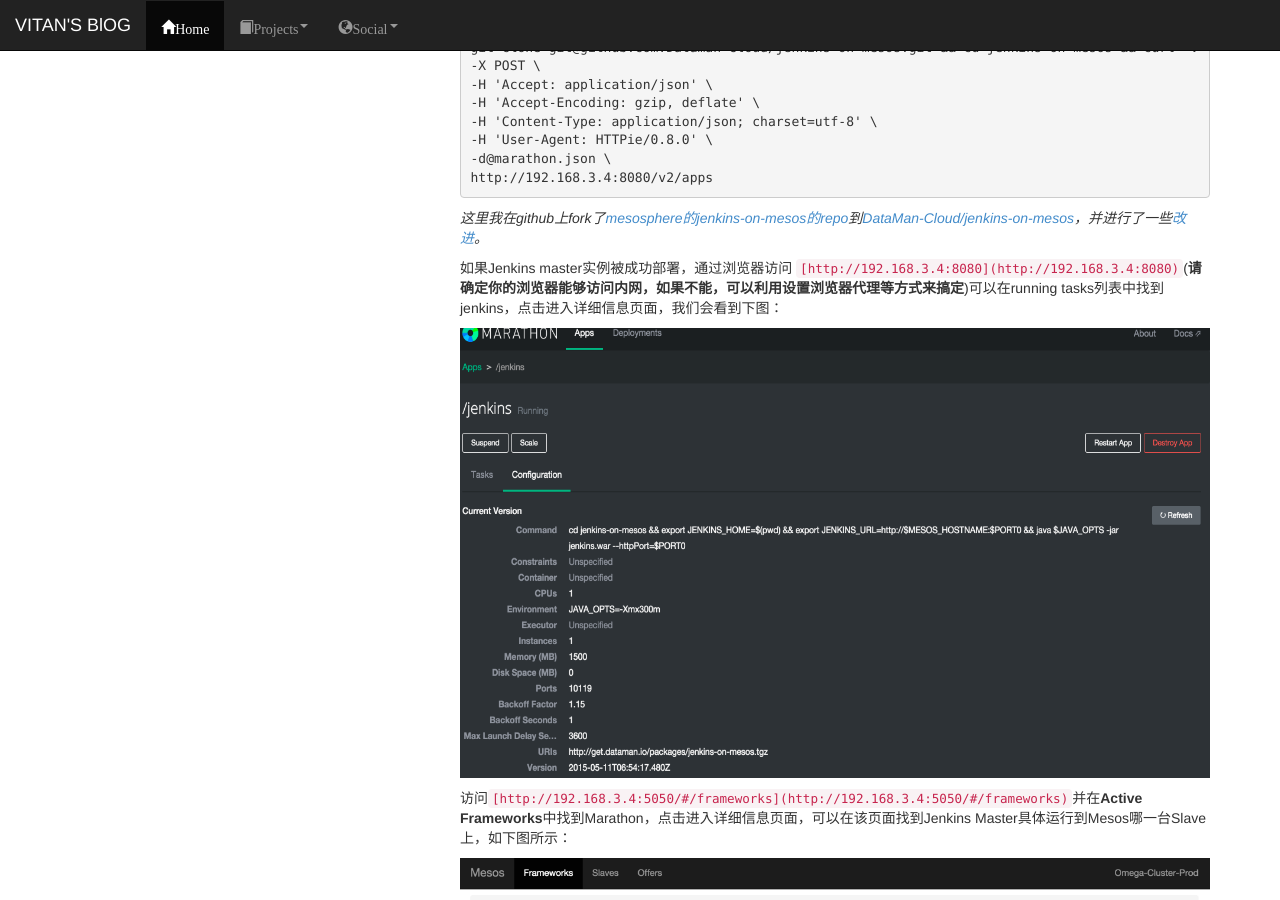
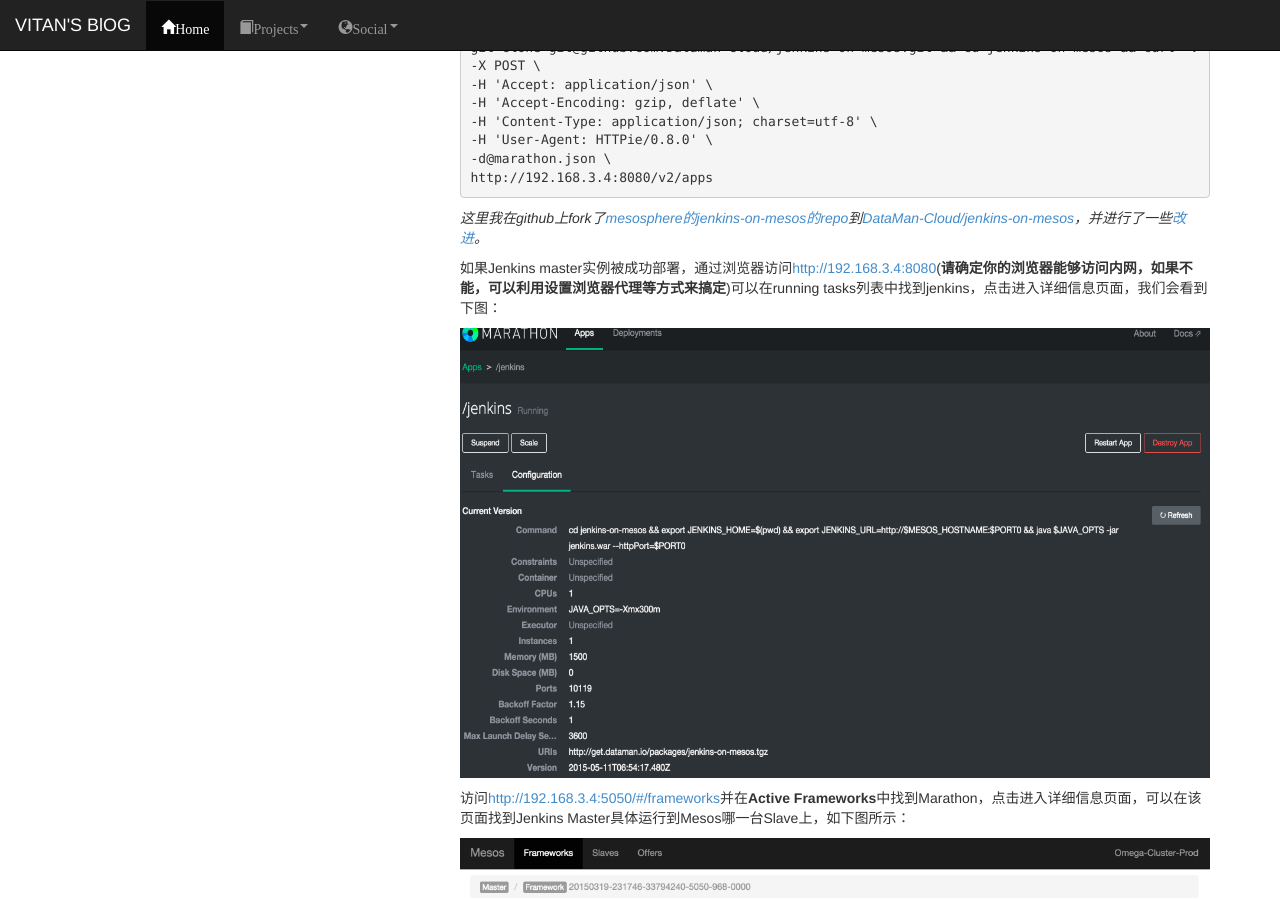
Before and after one commit to vitan/vitan.github.io, a Jekyll site: the page built from _posts/2015-05-12-jenkins-on-mesos.md, in a window 1280 px wide and 900 px high, scrolled down 1364 px. Built offline with Jekyll 4.4.1, drawn with Linux system fonts in a browser that asks for light colours; Markdown is read by kramdown in place of the engine named in the settings; comment, search, counter and statistics services are not loaded; some of the changed text lies outside the part shown.

Commit message:
Update 2015-05-12-jenkins-on-mesos.md

```diff
--- a/_posts/2015-05-12-jenkins-on-mesos.md
+++ b/_posts/2015-05-12-jenkins-on-mesos.md
@@ -50,11 +50,11 @@
 
   *这里我在github上fork了[mesosphere的jenkins-on-mesos的repo](https://github.com/mesosphere/jenkins-on-mesos)到[DataMan-Cloud/jenkins-on-mesos](https://github.com/Dataman-Cloud/jenkins-on-mesos)，并进行了一些[改进](https://github.com/Dataman-Cloud/jenkins-on-mesos/commits?author=vitan)。*
 
-  如果Jenkins master实例被成功部署，通过浏览器访问 ``[http://192.168.3.4:8080](http://192.168.3.4:8080)``(**请确定你的浏览器能够访问内网，如果不能，可以利用设置浏览器代理等方式来搞定**)可以在running tasks列表中找到jenkins，点击进入详细信息页面，我们会看到下图：
+  如果Jenkins master实例被成功部署，通过浏览器访问[http://192.168.3.4:8080](http://192.168.3.4:8080)(**请确定你的浏览器能够访问内网，如果不能，可以利用设置浏览器代理等方式来搞定**)可以在running tasks列表中找到jenkins，点击进入详细信息页面，我们会看到下图：
 
   <img src="/assets/jenkins-master-on-marathon.png" style="width: 750px; height: 450px;" alt="Jenkins Master实例信息"/>
 
-  访问``[http://192.168.3.4:5050/#/frameworks](http://192.168.3.4:5050/#/frameworks)``并在**Active Frameworks**中找到Marathon，点击进入详细信息页面，可以在该页面找到Jenkins Master具体运行到Mesos哪一台Slave上，如下图所示：
+ 访问[http://192.168.3.4:5050/#/frameworks](http://192.168.3.4:5050/#/frameworks)并在**Active Frameworks**中找到Marathon，点击进入详细信息页面，可以在该页面找到Jenkins Master具体运行到Mesos哪一台Slave上，如下图所示：
 
   <img src="/assets/jenkins-master-on-mesos-slave.png" style="width: 750px; height: 450px;" alt="Jenkins Master运行在mesos slave上"/>
 
@@ -65,13 +65,13 @@
 
 ###配置Jenkins Master实现弹性伸缩
 
-  接下来是配置Jenkins注册成为Mesos的Framework，需要通过浏览器访问``[http://192.168.3.25:31052/](http://192.168.3.25:31052/)``来到Jenkins Master的UI页面。下面的截图是我逐步配置的全过程。
+  接下来是配置Jenkins注册成为Mesos的Framework，需要通过浏览器访问[http://192.168.3.25:31052/](http://192.168.3.25:31052/)来到Jenkins Master的UI页面。下面的截图是我逐步配置的全过程。
 
   <img src="/assets/jenkins-home.png" style="width: 750px; height: 450px;" alt="Jenkins Master Home"/>
   <img src="/assets/jenkins-configure.png" style="width: 750px; height: 400px;" alt="Jenkins Master配置页面"/>
   <img src="/assets/jenkins-mesos-configure.png" style="width: 750px; height: 400px;" alt="Jenkins Master配置Mesos"/>
 
-  如果Jenkins在Mesos上注册成功，访问``[http://192.168.3.4:5050/#/frameworks](http://192.168.3.4:5050/#/frameworks)``，我们可以找到jenkins Framework，如下图所示：
+  如果Jenkins在Mesos上注册成功，访问[http://192.168.3.4:5050/#/frameworks](http://192.168.3.4:5050/#/frameworks)，我们可以找到jenkins Framework，如下图所示：
 
   <img src="/assets/jenkins-framework-on-mesos.png" style="width: 750px; height: 300px;" alt="Jenkins Framework on Mesos"/>
 
```
